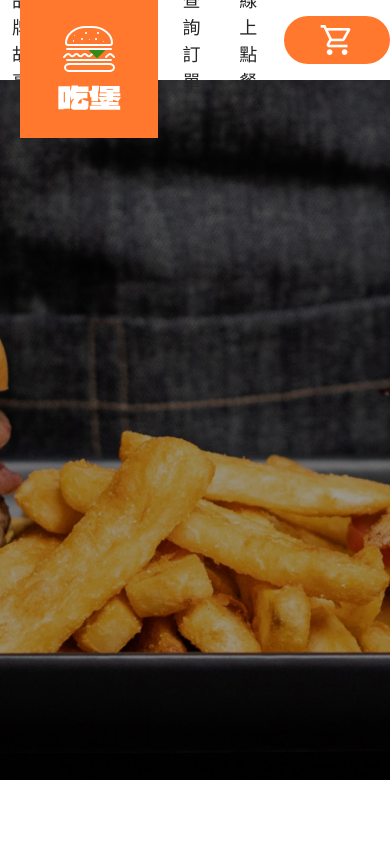
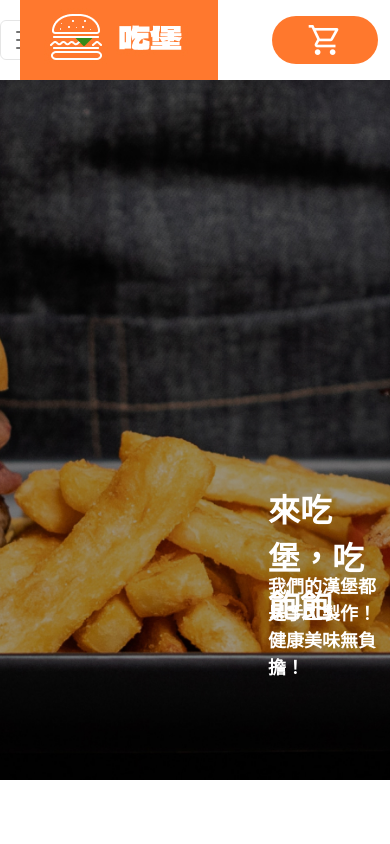
Before and after one commit to Cathy7485/Burger, a Vue app: page /#/ in a window 390 px wide. Shown: the top 844 px of the page. Built offline with nearby package versions, Linux system fonts and the light colour scheme; what vue-sweetalert2 would draw is missing.

Commit message:
update files

```diff
--- a/src/assets/_layout.scss
+++ b/src/assets/_layout.scss
@@ -12,9 +12,9 @@
     z-index: 1;
   }
   nav {
-    margin-left: 0;
+    // margin-left: 0;
     display: flex;
-    justify-content: center;
+    // justify-content: center;
     align-items: center;
     a {
       display: block;
@@ -51,7 +51,6 @@
   }
 }
 #banner {
-  // display: none;
   max-height: 700px;
 	height: 700px;
   overflow: hidden;
@@ -61,6 +60,26 @@
 		object-fit: cover;
 		object-position: center;
   }
+	.banner-title{
+		position: relative;
+		font-family: "Noto Sans TC", sans-serif;
+		color: #fff;
+		font-weight: 600;
+		&::before{
+			content: "來吃堡，吃飽飽";
+			font-size: 2rem;
+			position: absolute;
+			left: 268px;
+			bottom: 152px;
+		}
+		&::after{
+			content: '我們的漢堡都是手工製作！健康美味無負擔！';
+			font-size: 1.125rem;
+			position: absolute;
+			left: 268px;
+			bottom: 100px;
+		}
+	}
 }
 #content {
   min-height: 500px;
@@ -194,16 +213,53 @@
       font-size: 1.125rem;
     }
   }
+	#evaluate{
+		margin-top: 7rem;
+		font-family: "Noto Sans TC", sans-serif;
+		.evaluate-item{
+			position: relative;
+			background: #fff;
+			padding: 40px;
+			border-radius: 20px;
+			box-shadow: 10px 10px 10px rgba(0,0,0,0.1);
+			margin-bottom: 7rem;
+			.title{
+				color: $orange;
+				font-weight: 500;
+				font-size: 1.125rem;
+				text-align: center;
+				margin-bottom: 18px;
+			}
+			.info{
+				.ster{
+					position: relative;
+				}
+				.comment{
+					margin-top: 8px;
+				}
+			}
+		}
+	}
 }
 footer {
-  padding: 20px 20px 10px;
+  padding-top: 3rem;
   background: #272727;
   color: #fff;
   ul {
     list-style: none;
     padding-left: 0;
+		margin-top: 3rem;
     li {
       margin-bottom: 16px;
     }
   }
+	.footer-logo{
+		margin: 4rem 0 7rem;
+	}
+	.copyright{
+		width: 100%;
+		padding: 12px 0;
+		text-align: center;
+		border-top: solid 1px #fff;
+	}
 }
--- /dev/null
+++ b/src/assets/_media.scss
@@ -0,0 +1,35 @@
+@mixin wide {
+  @media (max-width: 1200px) {
+    @content;
+  }
+}
+@mixin desktop-992 {
+  @media (max-width: 993px) {
+    @content;
+  }
+}
+@mixin desktop {
+  @media (max-width: 992px) {
+    @content;
+  }
+}
+@mixin tablet-landscape {
+  @media (max-width: 768px) {
+    @content;
+  }
+}
+@mixin tablet-portrait {
+  @media (max-width: 576px) {
+    @content;
+  }
+}
+@mixin iphone {
+  @media (max-width: 415px) {
+    @content;
+  }
+}
+@mixin phone {
+  @media (max-width: 375px) {
+    @content;
+  }
+}
--- a/src/views/FrontLayout.vue
+++ b/src/views/FrontLayout.vue
@@ -2,24 +2,53 @@
   <header>
     <div class="header-container">
       <router-link to="/">
-				<div class="logo"><img src="../assets/logo.svg" alt="吃堡LOGO"></div>
+        <div class="logo">
+					<img src="../assets/logo.svg" class="d-none d-md-block d-lg-block d-xl-block" alt="logo" />
+					<img src="../assets/logo-xs.jpg" class="d-block d-md-none" alt="logo-xs">
+				</div>
       </router-link>
-			<nav>
+      <nav class="navbar navbar-expand-lg navbar-light container">
+        <button
+          class="navbar-toggler"
+          type="button"
+          data-bs-toggle="collapse"
+          data-bs-target="#navbarNavDropdown"
+          aria-controls="navbarNavDropdown"
+          aria-expanded="false"
+          aria-label="Toggle navigation"
+        >
+          <span class="navbar-toggler-icon"></span>
+        </button>
+        <div class="collapse navbar-collapse" id="navbarNav">
+          <ul class="navbar-nav">
+            <li class="nav-item">
               <router-link to="/about">品牌故事</router-link>
+            </li>
+            <li class="nav-item">
               <router-link to="/news">最新公告</router-link>
+            </li>
+            <li class="nav-item">
               <router-link to="/products">餐點菜單</router-link>
+            </li>
+            <li class="nav-item">
               <router-link to="/orderList">查詢訂單</router-link>
+            </li>
+            <li class="nav-item">
               <router-link to="/cart">線上點餐</router-link>
-			</nav>
+            </li>
+          </ul>
+        </div>
 				<router-link to="/cart">
 					<div class="cart-btn">
 						<span class="material-symbols-outlined">shopping_cart</span>
 					</div>
 				</router-link>
+      </nav>
     </div>
   </header>
   <section id="banner">
-		<img src="../assets/banner.jpg" alt="banner">
+    <img src="../assets/banner.jpg" alt="banner" />
+		<div class="banner-title"></div>
   </section>
   <section id="content">
     <RouterView></RouterView>
@@ -35,21 +64,20 @@
           </ul>
         </div>
         <div class="col-6 text-end">
-					<img src="../assets/logo.svg" alt="footer-LOGO">
-				</div>
-				<div class="col-12 text-center">
-					Copyright © 2023  吃堡 - 手工漢堡專賣店 All Rights Reserved.
+          <img src="../assets/logo.svg" class="footer-logo" alt="footer-logo" />
         </div>
       </div>
+    </div>
+    <div class="copyright">
+      Copyright © 2023 吃堡 - 手工漢堡專賣店 All Rights Reserved.
     </div>
   </footer>
 </template>
 <script>
-import { RouterView } from 'vue-router';
+import { RouterView } from "vue-router";
 export default {
   components: {
     RouterView,
-  }
-}
-
+  },
+};
 </script>
--- a/src/views/front/HomeView.vue
+++ b/src/views/front/HomeView.vue
@@ -4,7 +4,6 @@
       <div class="block-title">
         <div class="title">暢銷漢堡</div>
       </div>
-      <!-- swiper -->
       <swiper
         :navigation="true"
         :spaceBetween="120"
@@ -63,7 +62,6 @@
 					</div>
         </swiper-slide>
       </swiper>
-      <!-- swiper -->
     </div>
   </div>
   <div id="about" class="container">
@@ -71,12 +69,12 @@
       <div class="block-title">
         <div class="title">品牌故事</div>
       </div>
-      <div class="col-6">
+      <div class="col-xl-6">
         <div class="about-img">
           <img src="https://raw.githubusercontent.com/Cathy7485/Burger/main/src/assets/images/about.jpg" alt="關於我們照片" />
         </div>
       </div>
-      <div class="col-6">
+      <div class="col-xl-6">
         <div class="about-info">
           <p>吃堡創立於2022年，創立動機是想讓更多人吃到手工漢堡的美味，市面上的漢堡販賣管道琳瑯滿目，卻鮮少有漢堡品牌可以兼具平價與健康的兩大要點。</p>
           <p>吃堡有著獨特性的魅力就是想怎麼吃就怎麼點，讓挑食的顧客也能吃得很開心。</p>
@@ -93,26 +91,59 @@
       </div>
       <div class="col-lg-4">
         <div class="evaluate-item">
-
+          <div class="title">
+            美食部落客 君君
+          </div>
+          <div class="info">
+            <div class="star"></div>
+            <div class="comment">
+              太美味了！終於可以不用再吃到自己討厭的配料了
+            </div>
+          </div>
         </div>
       </div>
       <div class="col-lg-4">
         <div class="evaluate-item">
-
+          <div class="title">
+            健身教練 John Lin
+          </div>
+          <div class="info">
+            <div class="star"></div>
+            <div class="comment">
+              漢堡肉質真的很鮮！都是老闆手工做的！對身體無負擔！滿滿蛋白質！
+            </div>
+          </div>
         </div>
       </div>
       <div class="col-lg-4">
         <div class="evaluate-item">
-
+          <div class="title">
+            素素飲食Youtuber 百百
+          </div>
+          <div class="info">
+            <div class="star"></div>
+            <div class="comment">
+              手工漢堡居然還有素食的！真的很特別也很棒！讓素食者也一飽口福！
+            </div>
+          </div>
         </div>
       </div>
     </div>
   </div>
-  <div class="container-fluid">
+  <div id="location" class="container-fluid">
     <div class="row">
       <div class="block-title">
         <div class="title">地理位置</div>
       </div>
+      <iframe
+        src="https://www.google.com/maps/embed?pb=!1m18!1m12!1m3!1d3672.6423889002085!2d120.22444165078909!3d23.00017418489063!2m3!1f0!2f0!3f0!3m2!1i1024!2i768!4f13.1!3m3!1m2!1s0x346e76ea43016789%3A0xdf299d1044d0fd06!2z5Y-w5Y2X5biC5bCP5p2x6Lev!5e0!3m2!1szh-TW!2stw!4v1677924985144!5m2!1szh-TW!2stw"
+        width="100%"
+        height="450"
+        style="border: 0"
+        allowfullscreen=""
+        loading="lazy"
+        referrerpolicy="no-referrer-when-downgrade"
+      ></iframe>
     </div>
   </div>
 </template>
```
Also changed, not shown: src/assets/logo-xs.jpg (added). Lines whose indentation alone changed are shown as unchanged.
